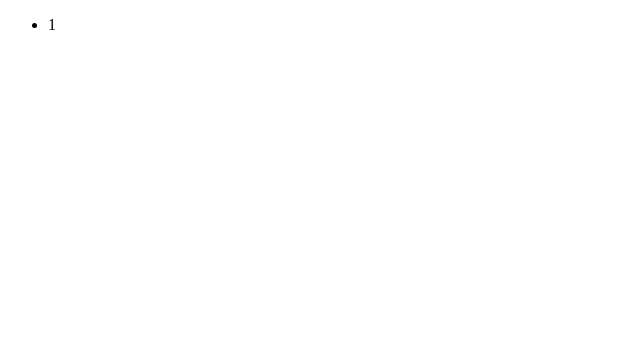
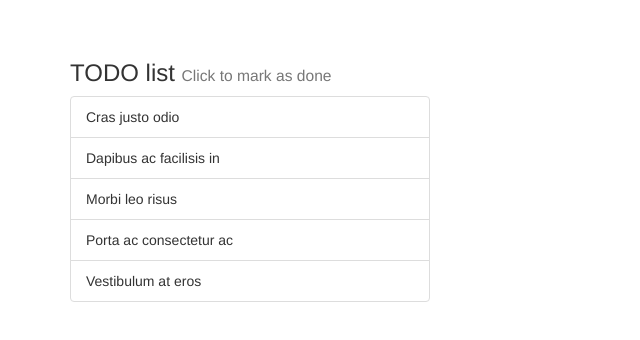
Before and after one commit to HEBEPHblN/angular-todoapp, a website: page app/index.html in a window 1280 px wide. Shown: the whole page, without its empty margins (0-640 px from the left). Drawn offline with nearby package versions, Linux system fonts and the light colour scheme; some packages are replaced by stand-ins of ours.

Commit message:
Adding bootstrap and some html markups

```diff
--- a/app/index.html
+++ b/app/index.html
@@ -3,14 +3,35 @@
   <head>
     <meta charset="utf-8">
     <title>My TODO App</title>
+    <link rel="stylesheet" href="bower_components/bootstrap/dist/css/bootstrap.css" />
+
     <script src="bower_components/angular/angular.js"></script>
     <script src="bower_components/angular-route/angular-route.js"></script>
+
 
     <script src="app.module.js"></script>
     <script src="todolist/todolist.module.js"></script>
     <script src="todolist/todolist.component.js"></script>
+
+    <style type="text/css">
+        body {
+            margin-top: 40px;
+        }
+    </style>
   </head>
   <body>
-    <todolist></todolist>
+    <div class="container">
+        <div class="row">
+            <div class="col-4 col-sm-4">
+                <h3>
+                TODO list
+                <small class="text-muted">Click to mark as done</small>
+                </h3>
+                <todolist></todolist>
+            </div>
+            <div class="col-4 col-sm-4"></div>
+            <div class="col-4 col-sm-4"></div>
+        </div>
+    </div>
   </body>
 </html>
--- a/app/todolist/todolist.template.html
+++ b/app/todolist/todolist.template.html
@@ -1,3 +1,7 @@
-<ul>
-	<li>1</li>
+<ul class="list-group">
+  <li class="list-group-item">Cras justo odio</li>
+  <li class="list-group-item">Dapibus ac facilisis in</li>
+  <li class="list-group-item">Morbi leo risus</li>
+  <li class="list-group-item">Porta ac consectetur ac</li>
+  <li class="list-group-item">Vestibulum at eros</li>
 </ul>
--- a/bower.json
+++ b/bower.json
@@ -8,6 +8,7 @@
   "dependencies": {
     "angular": "^1.6",
     "angular-route": "^1.6",
-    "angular-mocks": "^1.6"
+    "angular-mocks": "^1.6",
+    "bootstrap": "^3.3.7"
   }
 }
```
